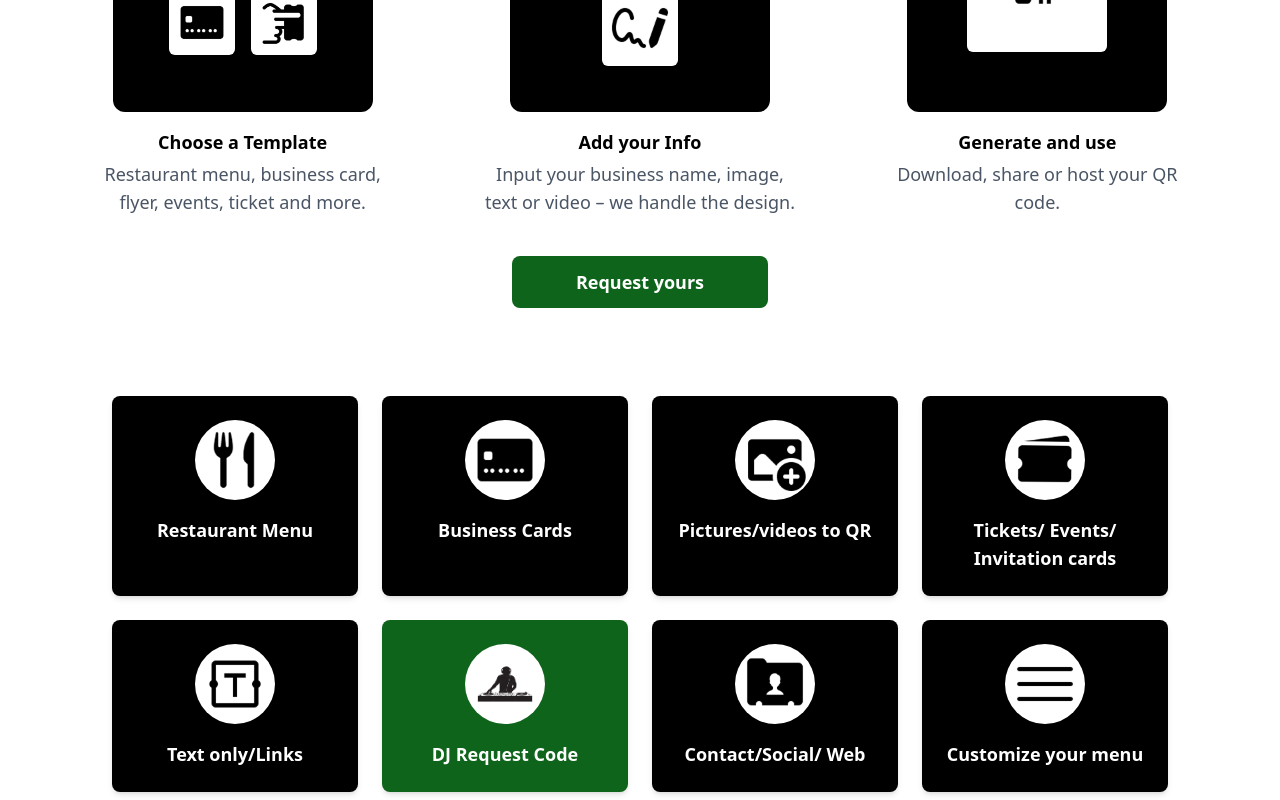
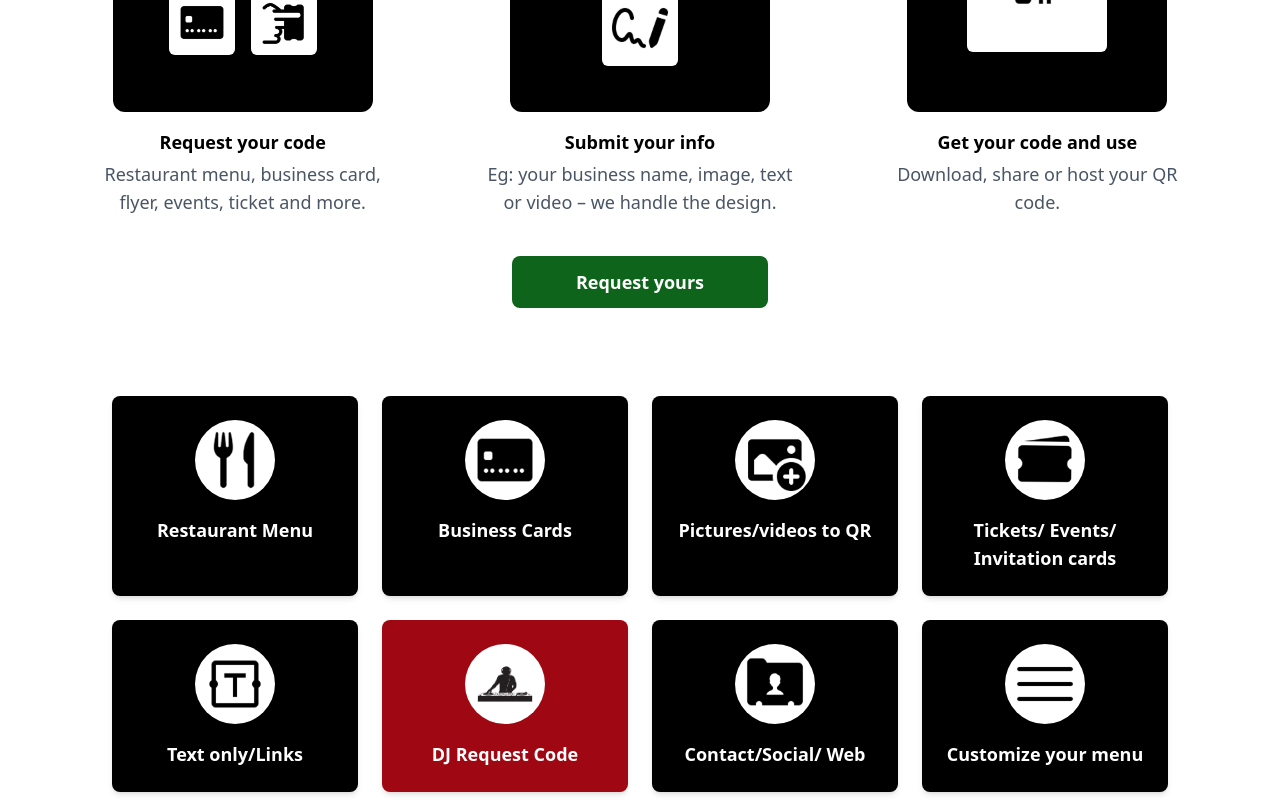
Before and after one commit to scancode-stack/scancodes, a Next.js app: page / in a window 1280 px wide. Shown: the part 1080-1880 px from the top of the page. Built offline with nearby package versions, Linux system fonts and the light colour scheme.

Commit message:
worked on all pages

```diff
--- a/src/app/components/howitworks.tsx
+++ b/src/app/components/howitworks.tsx
@@ -18,7 +18,7 @@ const HowItWorks: React.FC = () => {
             </div>
           </div>
           <div className="mt-4">
-            <h3 className="text-lg font-bold text-black">Choose a Template</h3>
+            <h3 className="text-lg font-bold text-black">Request your code</h3>
             <p className="text-lg text-gray-600 mt-1 max-w-xs mx-auto">
               Restaurant menu, business card, flyer, events, ticket and more.
             </p>
@@ -35,9 +35,9 @@ const HowItWorks: React.FC = () => {
             ))}
           </div>
           <div className="mt-4">
-            <h3 className="text-lg font-bold text-black">Add your Info</h3>
+            <h3 className="text-lg font-bold text-black">Submit your info</h3>
             <p className="text-lg text-gray-600 mt-1 max-w-xs mx-auto">
-              Input your business name, image, text or video – we handle the design.
+              Eg: your business name, image, text or video – we handle the design.
             </p>
           </div>
         </div>
@@ -50,7 +50,7 @@ const HowItWorks: React.FC = () => {
             </div>
           </div>
           <div className="mt-4">
-            <h3 className="text-lg font-bold text-black">Generate and use</h3>
+            <h3 className="text-lg font-bold text-black">Get your code and use</h3>
             <p className="text-lg text-gray-600 mt-1 max-w-xs mx-auto">
               Download, share or host your QR code.
             </p>
--- a/src/app/components/qrcard.tsx
+++ b/src/app/components/qrcard.tsx
@@ -10,7 +10,7 @@ const QRCard: React.FC<QRCardProps> = ({ iconSrc, title, highlight }) => {
   return (
     <div
       className={`w-full max-w-sm p-6 rounded-lg shadow-md text-center transition duration-300 ${
-        highlight ? "bg-[#0E641B]" : "bg-black"
+        highlight ? "bg-red-800" : "bg-black"
       }`}
     >
       {/* Image wrapper with white background, except for 6th card */}
```
